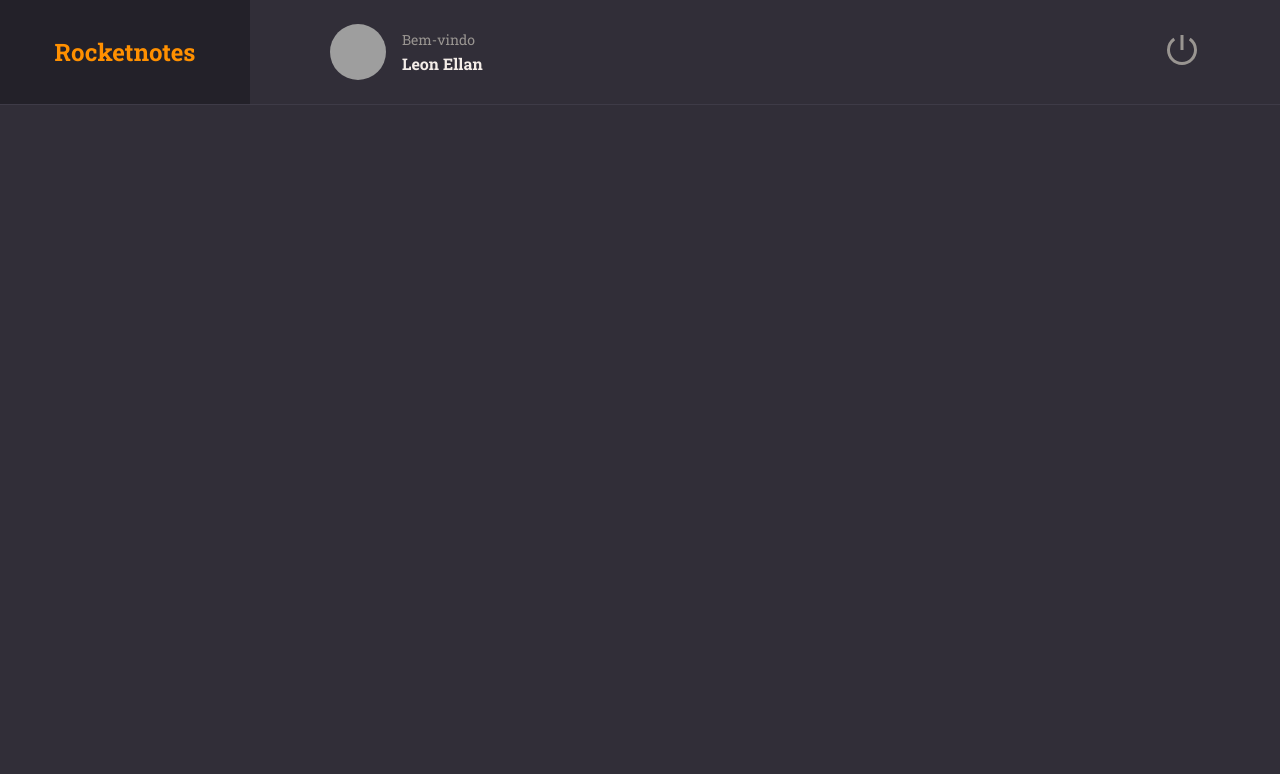
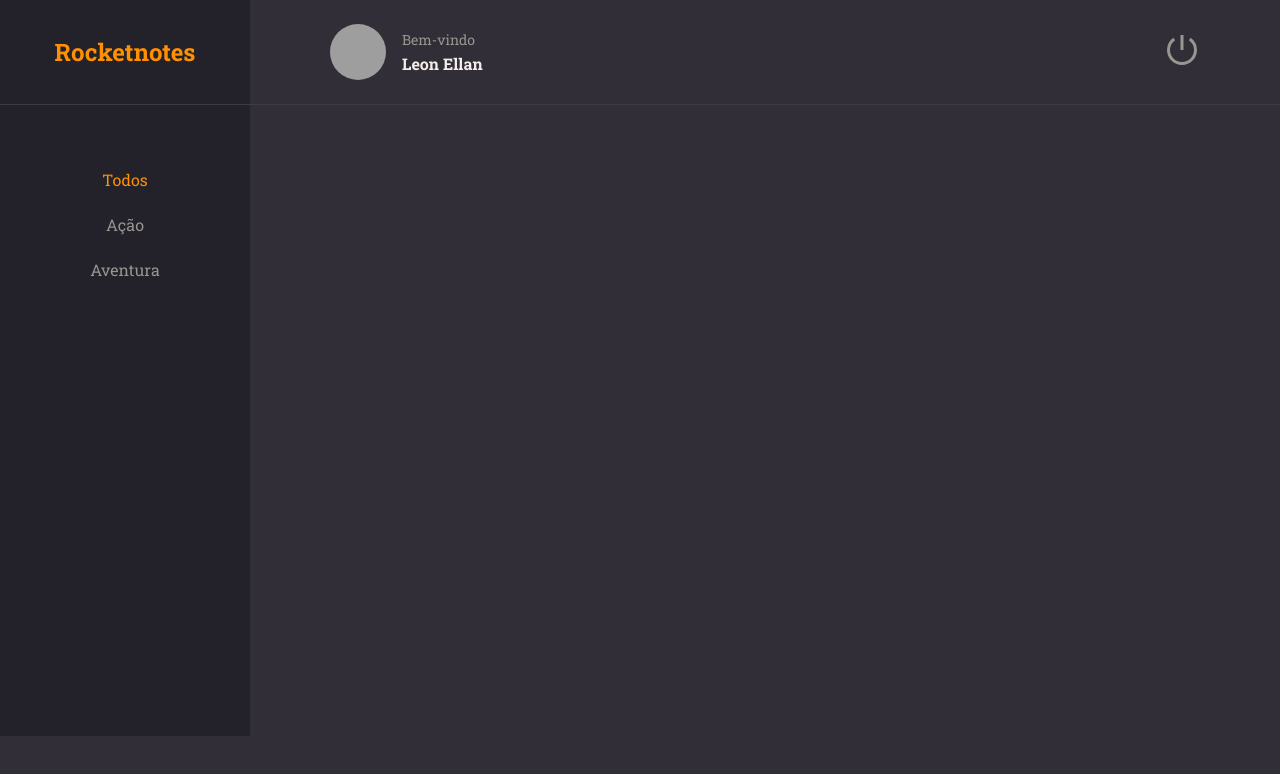
Before and after one commit to Leon-Ellan/rockectmovies-front, a React (Vite) app in the folder rocketmovies/: page / in a window 1280 px wide. Shown: the top 774 px of the page. Built offline with nearby package versions, Linux system fonts and the light colour scheme; grey boxes are pictures that could not be loaded.

Commit message:
add styles menu

```diff
--- a/rocketmovies/src/components/ButtonText/index.jsx
+++ b/rocketmovies/src/components/ButtonText/index.jsx
@@ -4,7 +4,7 @@
   return(
     <Container
     type="button"
-    $isactive={isActive.toString()}
+    $isActive={isActive}
     {...rest}
     >
       {title}
--- a/rocketmovies/src/components/ButtonText/styles.js
+++ b/rocketmovies/src/components/ButtonText/styles.js
@@ -4,6 +4,6 @@
 export const Container = styled.button`
  background: none;
 font-size: 16px;
-color: ${({ theme, $isactive}) => $isactive ? theme.COLORS.ORANGE : theme.COLORS.GRAY_100};
+color: ${({ theme, $isActive}) => $isActive ? theme.COLORS.ORANGE : theme.COLORS.GRAY_100};
 border: none;
 `
--- a/rocketmovies/src/pages/Home/index.jsx
+++ b/rocketmovies/src/pages/Home/index.jsx
@@ -8,6 +8,8 @@
  } from "./styles";
 
  import { Header } from '../../components/Header'
+ import { ButtonText } from "../../components/ButtonText"
+
 
 
  export function Home() {
@@ -18,7 +20,9 @@
       </Brand>
       <Header/>
       <Menu>
-
+        <li><ButtonText title="Todos" isActive /></li>
+        <li><ButtonText title="Ação"/></li>
+        <li><ButtonText title="Aventura"/></li>
       </Menu>
 
       <Search>
--- a/rocketmovies/src/pages/Home/styles.js
+++ b/rocketmovies/src/pages/Home/styles.js
@@ -36,6 +36,14 @@
 `;
 export const Menu = styled.ul`
   grid-area: menu;
+  background-color: ${({ theme }) => theme.COLORS.BACKGROUND_900};
+
+  padding-top: 64px;
+  text-align: center;
+
+  > li {
+    margin-bottom: 24px;
+  }
 
 `;
 export const Search = styled.div`
```
